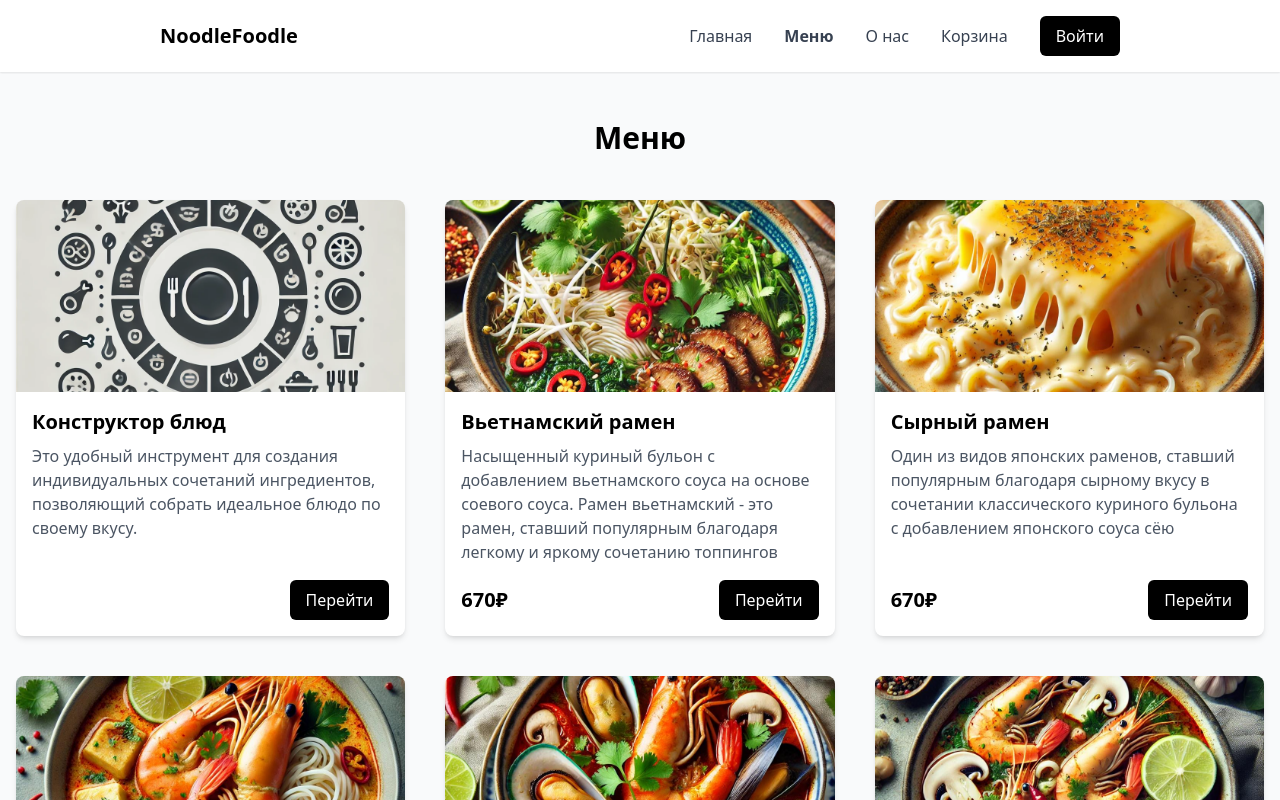
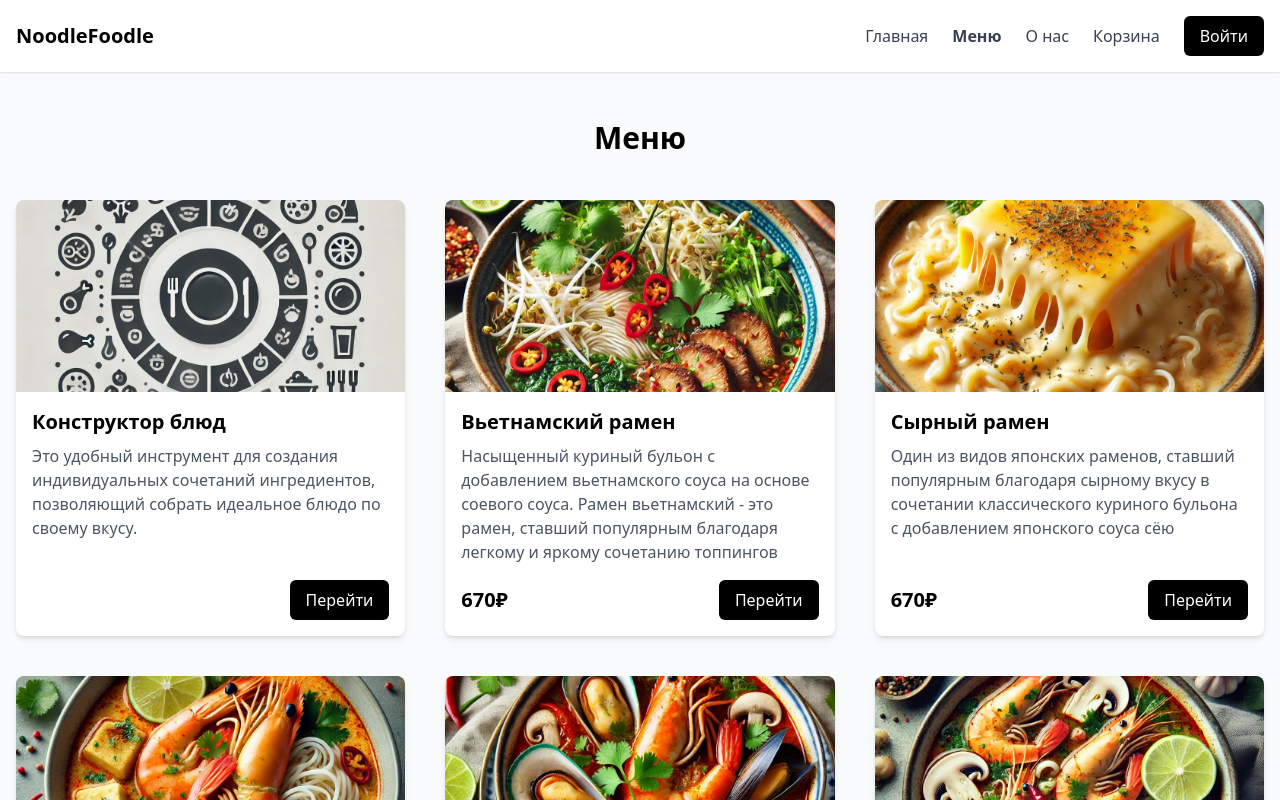
Before and after one commit to proffsenya/NoodleFoodle, a React (Vite) app: page /menu in a window 1280 px wide. Shown: the top 800 px of the page. Built offline with nearby package versions, Linux system fonts and the light colour scheme.

Commit message:
Update Header.jsx

```diff
--- a/components/Header.jsx
+++ b/components/Header.jsx
@@ -1,67 +1,110 @@
-import { NavLink } from "react-router-dom"
-import { useState } from "react"
-import FeatherIcon from 'feather-icons-react'
+import React, { useState, useEffect } from 'react';
+import { NavLink, useNavigate } from 'react-router-dom';
 
 export default function Header() {
-  const [isMenuOpen, setIsMenuOpen] = useState(false)
+  const [isAuthenticated, setIsAuthenticated] = useState(false);
+  const [isDropdownOpen, setIsDropdownOpen] = useState(false);
+  const navigate = useNavigate();
 
+  useEffect(() => {
+    const auth = localStorage.getItem('isAuthenticated');
+    if (auth === 'true') {
+      setIsAuthenticated(true);
+    }
+  }, []);
+
+  const handleLogout = () => {
+    localStorage.removeItem('isAuthenticated');
+    setIsAuthenticated(false);
+    navigate('/login');
+  };
+
+  const toggleDropdown = () => {
+    setIsDropdownOpen(!isDropdownOpen);
+  };
 
   return (
-    <header className="fixed top-0 left-0 right-0 z-50 flex items-center justify-between px-4 md:px-40 py-4 mx-auto bg-white shadow-sm">
+    <header className="fixed top-0 left-0 right-0 z-50 flex items-center justify-between px-4 py-4 mx-auto bg-white shadow-sm">
       <div className="flex items-center">
         <span className="text-xl font-bold">NoodleFoodle</span>
       </div>
-
-      {/* Burger button */}
-      <button
-        className="p-2 md:hidden"
-        onClick={() => setIsMenuOpen(!isMenuOpen)}
-      >
-        <FeatherIcon icon={isMenuOpen ? "x" : "menu"} />
-      </button>
-
-      {/* Navigation */}
-      <nav className={`absolute md:relative top-full left-0 right-0 md:flex md:items-center md:space-x-6
-        ${isMenuOpen ? 'block bg-white shadow-lg md:shadow-none' : 'hidden'}
-        transition-all duration-300 ease-in-out`}>
-        <div className="flex flex-col md:flex-row p-4 md:p-0 space-y-4 md:space-y-0">
+      <nav className="items-center hidden space-x-6 md:flex">
         <NavLink
-            className="text-gray-700 hover:text-black px-4 py-2"
-            to={"/"}
-            style={({ isActive }) => ({ fontWeight: isActive ? "bold" : "" })}
-            onClick={() => setIsMenuOpen(false)}
+          className="text-gray-700 hover:text-black"
+          to="/"
+          style={({ isActive }) => ({ fontWeight: isActive ? 'bold' : '' })}
         >
           Главная
         </NavLink>
         <NavLink
-            className="text-gray-700 hover:text-black px-4 py-2"
-            to={"/menu"}
-            style={({ isActive }) => ({ fontWeight: isActive ? "bold" : "" })}
-            onClick={() => setIsMenuOpen(false)}
+          className="text-gray-700 hover:text-black"
+          to="/menu"
+          style={({ isActive }) => ({ fontWeight: isActive ? 'bold' : '' })}
         >
           Меню
         </NavLink>
         <NavLink
-            className="text-gray-700 hover:text-black px-4 py-2"
-            to={"/contact"}
-            style={({ isActive }) => ({ fontWeight: isActive ? "bold" : "" })}
-            onClick={() => setIsMenuOpen(false)}
+          className="text-gray-700 hover:text-black"
+          to="/contact"
+          style={({ isActive }) => ({ fontWeight: isActive ? 'bold' : '' })}
         >
           О нас
         </NavLink>
         <NavLink
-            className="text-gray-700 hover:text-black px-4 py-2"
-            to={"/shoppingcart"}
-            style={({ isActive }) => ({ fontWeight: isActive ? "bold" : "" })}
-            onClick={() => setIsMenuOpen(false)}
+          className="text-gray-700 hover:text-black"
+          to="/shoppingcart"
+          style={({ isActive }) => ({ fontWeight: isActive ? 'bold' : '' })}
         >
           Корзина
         </NavLink>
-          <button className="px-4 py-2 text-white bg-black rounded-md hover:bg-gray-800 md:ml-4">
-            Войти
+        {isAuthenticated ? (
+          <div className="relative flex items-center space-x-4">
+            <button onClick={handleLogout} className="text-gray-700 hover:text-black">
+              Выйти
+            </button>
+            <div className="relative">
+              <button onClick={toggleDropdown} className="flex items-center">
+                <img
+                  src="/path/to/profile.jpg"
+                  alt="Profile"
+                  className="w-8 h-8 rounded-full"
+                />
+              </button>
+              {isDropdownOpen && (
+                <div className="absolute right-0 mt-2 w-48 bg-white border rounded shadow-lg">
+                  <NavLink
+                    to="/profile"
+                    className="block px-4 py-2 text-gray-800 hover:bg-gray-200"
+                    onClick={() => setIsDropdownOpen(false)}
+                  >
+                    Профиль
+                  </NavLink>
+                  <NavLink
+                    to="/settings"
+                    className="block px-4 py-2 text-gray-800 hover:bg-gray-200"
+                    onClick={() => setIsDropdownOpen(false)}
+                  >
+                    Настройки
+                  </NavLink>
+                  <button
+                    onClick={handleLogout}
+                    className="block w-full px-4 py-2 text-left text-gray-800 hover:bg-gray-200"
+                  >
+                    Выйти
                   </button>
                 </div>
+              )}
+            </div>
+          </div>
+        ) : (
+          <NavLink
+            to="/login"
+            className="px-4 py-2 text-white bg-black rounded-md hover:bg-gray-800"
+          >
+            Войти
+          </NavLink>
+        )}
       </nav>
     </header>
-  )
+  );
 }
```
Lines whose indentation alone changed are shown as unchanged.
